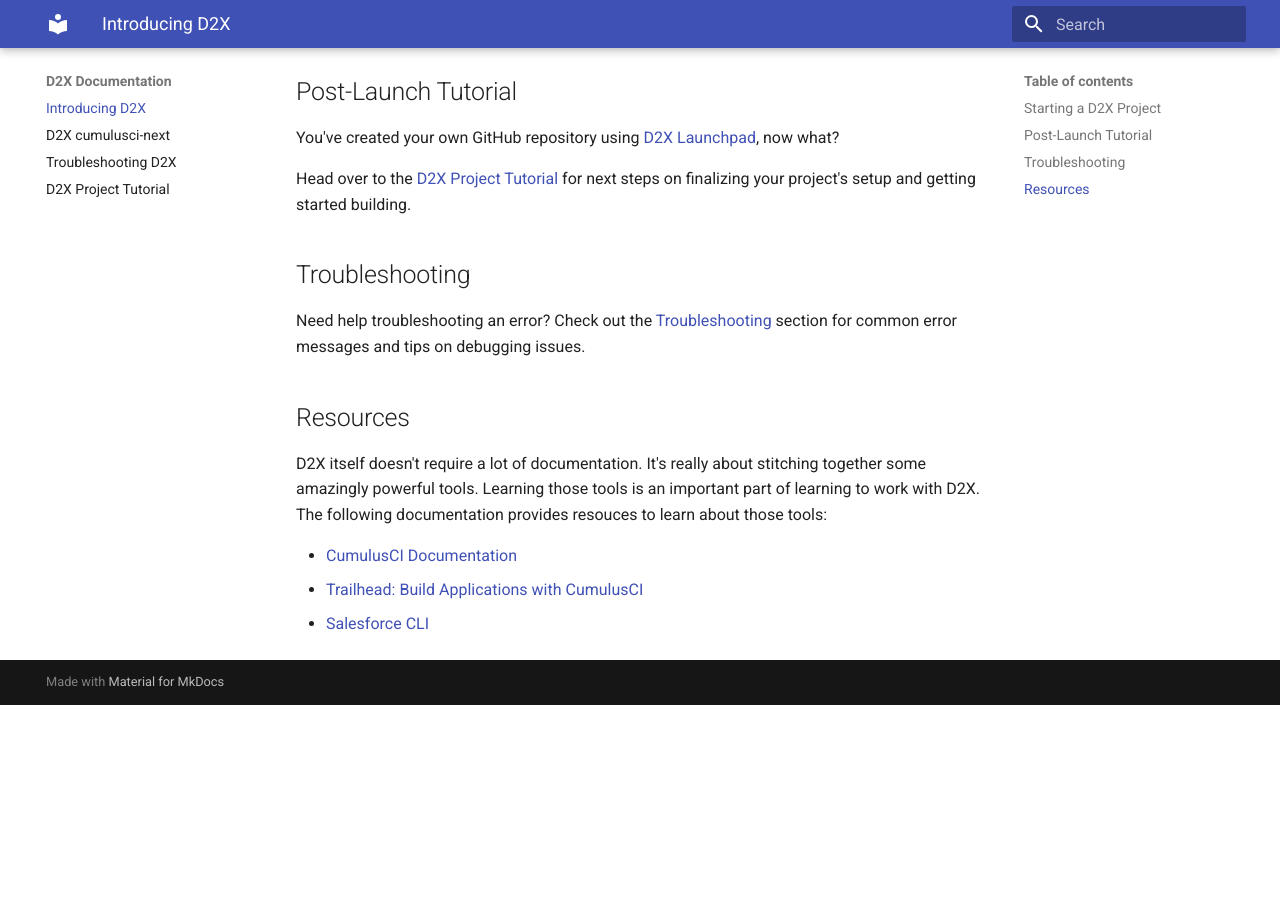
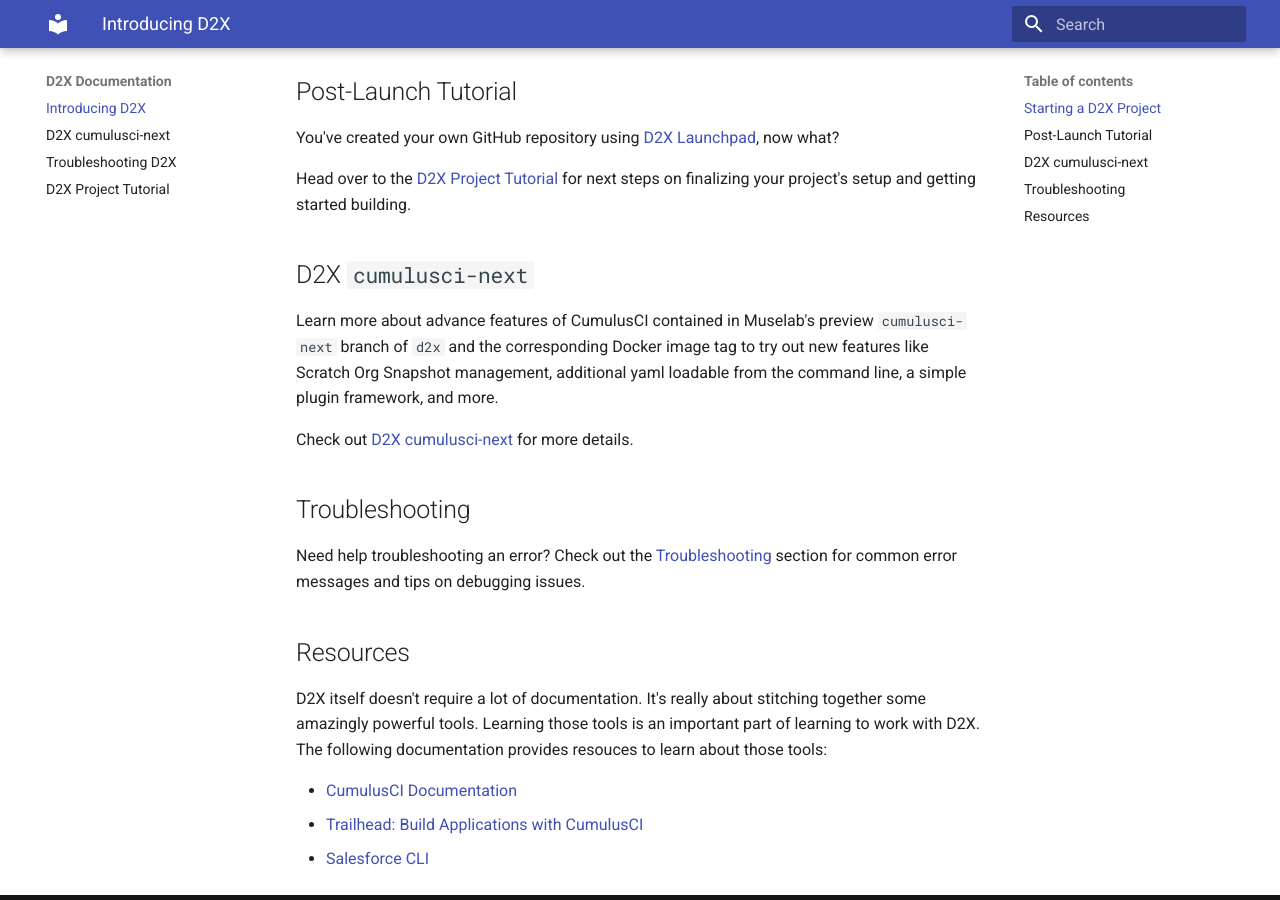
Before and after one commit to muselab-d2x/d2x, an MkDocs documentation site: the page built from docs/index.md, in a window 1280 px wide and 900 px high, scrolled down 768 px. Built offline with MkDocs 1.6.1 and Material for MkDocs 9.7.7, drawn with Linux system fonts in a browser that asks for light colours; before the commit the page ends 1473 px from its top, so only the background shows below that.

Commit message:
Update index.md

```diff
--- a/docs/index.md
+++ b/docs/index.md
@@ -25,6 +25,12 @@
 
 Head over to the [D2X Project Tutorial](tutorial.md) for next steps on finalizing your project's setup and getting started building.
 
+## D2X `cumulusci-next`
+
+Learn more about advance features of CumulusCI contained in Muselab's preview `cumulusci-next` branch of `d2x` and the corresponding Docker image tag to try out new features like Scratch Org Snapshot management, additional yaml loadable from the command line, a simple plugin framework, and more.
+
+Check out [D2X cumulusci-next](cumulusci-next.md) for more details.
+
 ## Troubleshooting
 
 Need help troubleshooting an error? Check out the [Troubleshooting](troubleshooting.md) section for common error messages and tips on debugging issues.
```
